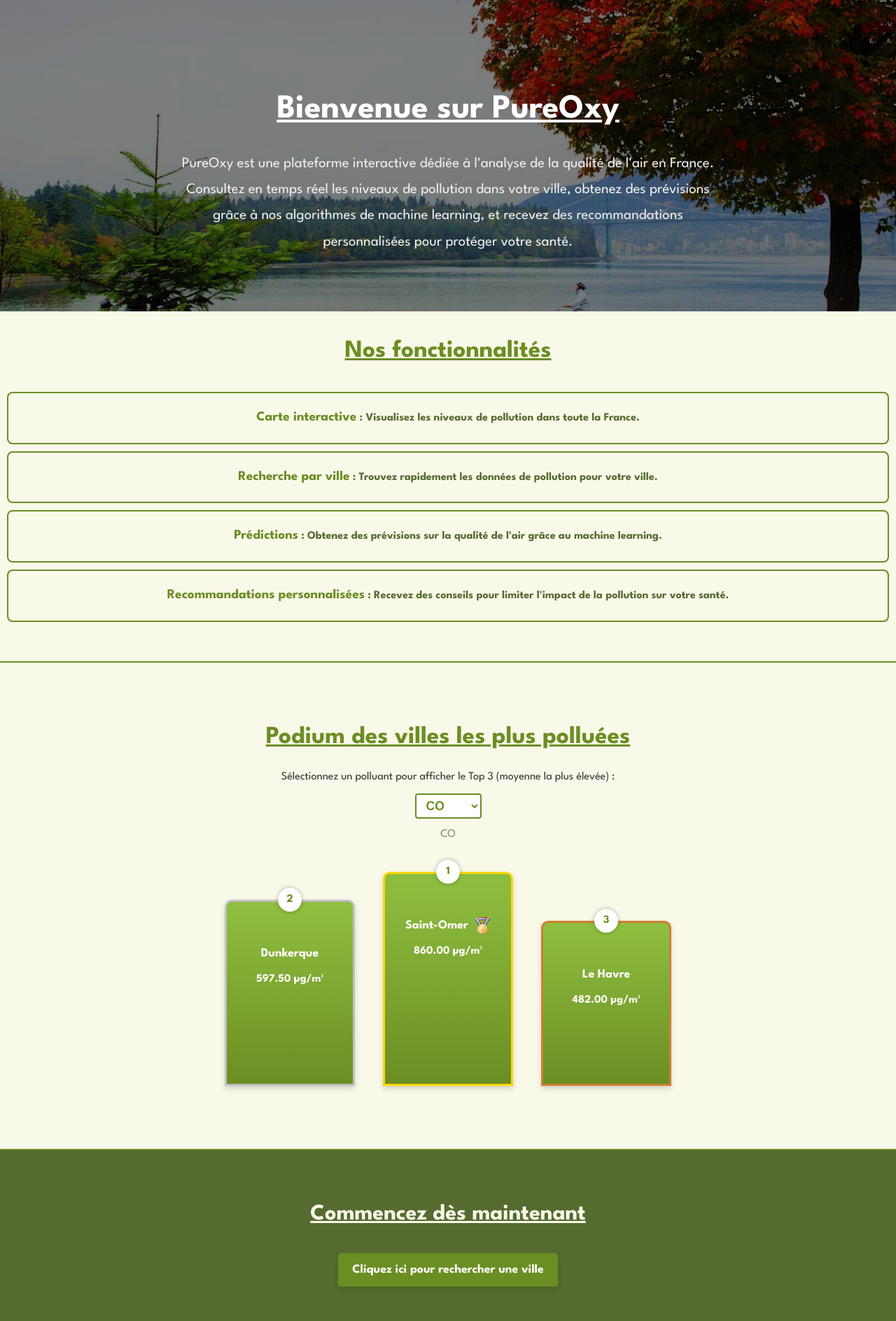
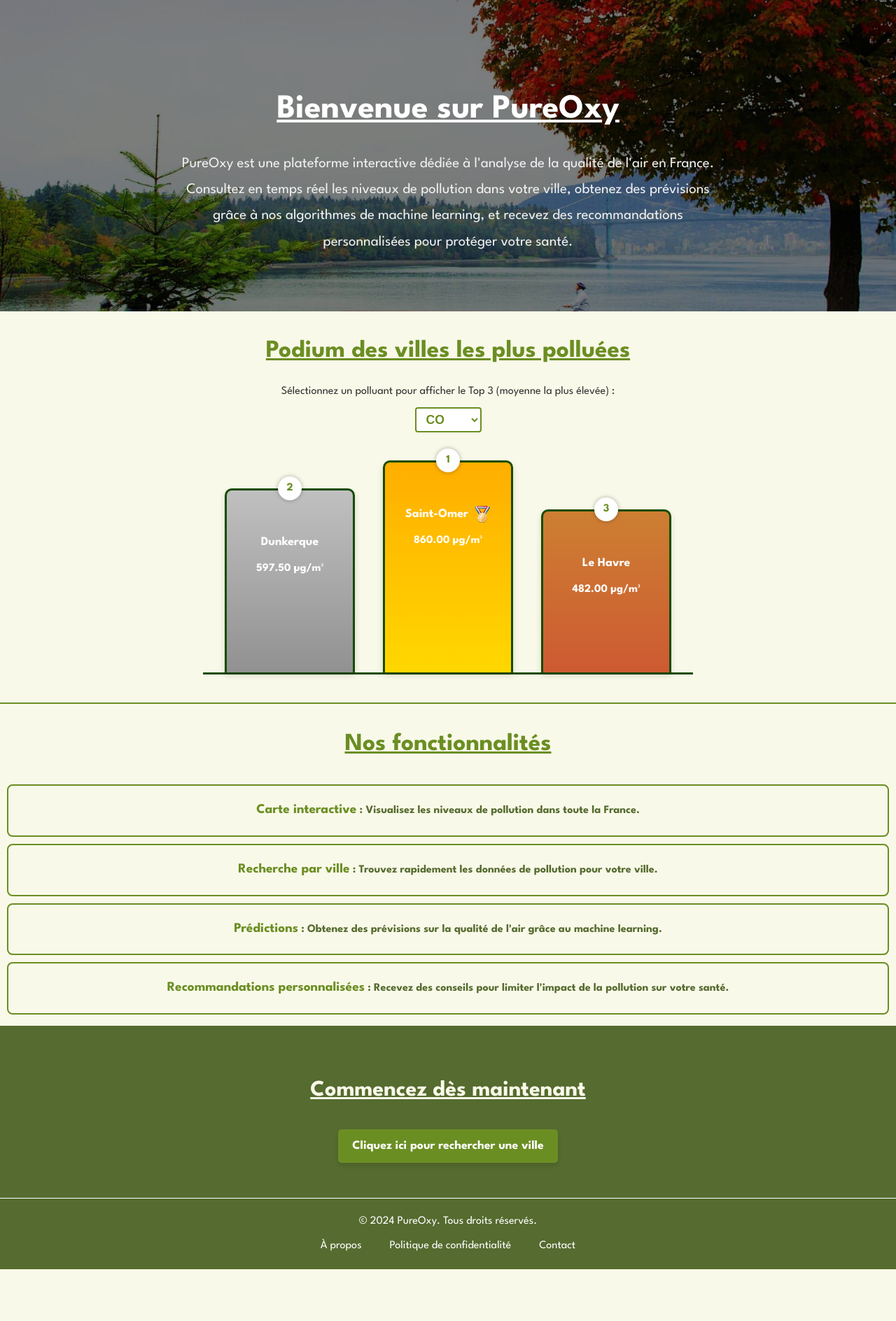
Before and after one commit to Anthony2210/PureOxy, a PHP site: page / in a window 1280 px wide. Shown: the part 108-1996 px from the top of the page at 70% size. After the commit the page ends 1922 px from the top, so only its background shows below. Run offline with PHP 8.4, Linux system fonts and the light colour scheme; data comes from the database, SQL or seed files in the repository.

Commit message:
amelioration podium

```diff
--- a/index.php
+++ b/index.php
@@ -63,18 +63,7 @@ unset($rows);
     </p>
 </section>
 
-<!-- Section présentant les fonctionnalités principales -->
-<section id="features">
-    <h2>Nos fonctionnalités</h2>
-    <ul>
-        <li><strong>Carte interactive</strong> : Visualisez les niveaux de pollution dans toute la France.</li>
-        <li><strong>Recherche par ville</strong> : Trouvez rapidement les données de pollution pour votre ville.</li>
-        <li><strong>Prédictions</strong> : Obtenez des prévisions sur la qualité de l'air grâce au machine learning.</li>
-        <li><strong>Recommandations personnalisées</strong> : Recevez des conseils pour limiter l'impact de la pollution sur votre santé.</li>
-    </ul>
-</section>
-
-<!-- Section Podium unique, avec un menu déroulant pour choisir le polluant -->
+<!-- Section Podium, avec un menu déroulant pour choisir le polluant -->
 <section id="podium">
     <h2>Podium des villes les plus polluées</h2>
     <p>Sélectionnez un polluant pour afficher le Top 3 (moyenne la plus élevée) :</p>
@@ -92,6 +81,17 @@ unset($rows);
 
     <!-- Conteneur vide : le JS va générer le podium ici -->
     <div id="podiumContainer"></div>
+</section>
+
+<!-- Section présentant les fonctionnalités principales -->
+<section id="features">
+    <h2>Nos fonctionnalités</h2>
+    <ul>
+        <li><strong>Carte interactive</strong> : Visualisez les niveaux de pollution dans toute la France.</li>
+        <li><strong>Recherche par ville</strong> : Trouvez rapidement les données de pollution pour votre ville.</li>
+        <li><strong>Prédictions</strong> : Obtenez des prévisions sur la qualité de l'air grâce au machine learning.</li>
+        <li><strong>Recommandations personnalisées</strong> : Recevez des conseils pour limiter l'impact de la pollution sur votre santé.</li>
+    </ul>
 </section>
 
 <!-- Section d'appel à l'action pour commencer -->
@@ -129,8 +129,8 @@ unset($rows);
         var second = rows[1] || null;
         var third  = rows[2] || null;
 
-        var html = escapeHTML(pollutant) +'</h3>';
-        html += '<div class="podium-container">';
+
+        var html = '<div class="podium-container">';
 
         // Place #2
         if (second) {
@@ -139,7 +139,6 @@ unset($rows);
             <div class="rank">2</div>
             <div class="city">
                 ${escapeHTML(second.city)}
-                <!-- On place la "médaille" à droite du nom -->
             </div>
             <div class="val">${parseFloat(second.avg_val).toFixed(2)} µg/m³</div>
         </div>
--- a/styles/index.css
+++ b/styles/index.css
@@ -119,11 +119,9 @@
 
 #podium {
     text-align: center;
-    padding: 50px 20px;
     background-color: #f9f9e9;
-    border-top: 2px solid #6b8e23;
     border-bottom: 2px solid #6b8e23;
-    margin-top: 40px;
+
 }
 
 /* Le titre principal du podium */
@@ -168,6 +166,7 @@
     gap: 40px; /* espace horizontal plus grand */
     margin: 40px auto;
     max-width: 700px; /* plus large si tu veux */
+    border-bottom: 3px solid #164c01;
 }
 
 /* Chaque colonne (place) */
@@ -196,17 +195,23 @@
 .place-1 {
     height: 250px;
     animation-delay: 0.05s;
-    border: 3px solid #FFD700; /* or */
+    border: 3px solid #164c01;
+    border-bottom: none;
+    background: linear-gradient(180deg, #ffae00 0%, #FFD700 100%);
 }
 .place-2 {
     height: 210px;
     animation-delay: 0.1s;
-    border: 3px solid #C0C0C0; /* argent */
+    border: 3px solid #164c01;
+    border-bottom: none;
+    background: linear-gradient(180deg, #C0C0C0 0%, #919191 100%);
 }
 .place-3 {
     height: 180px;
     animation-delay: 0.15s;
-    border: 3px solid #CD7F32; /* bronze */
+    border: 3px solid #164c01;
+    border-bottom: none;
+    background: linear-gradient(180deg, #CD7F32 0%, #cd5a32 100%);
 }
 
 /* Le cercle avec le rang (1,2,3) */
```
